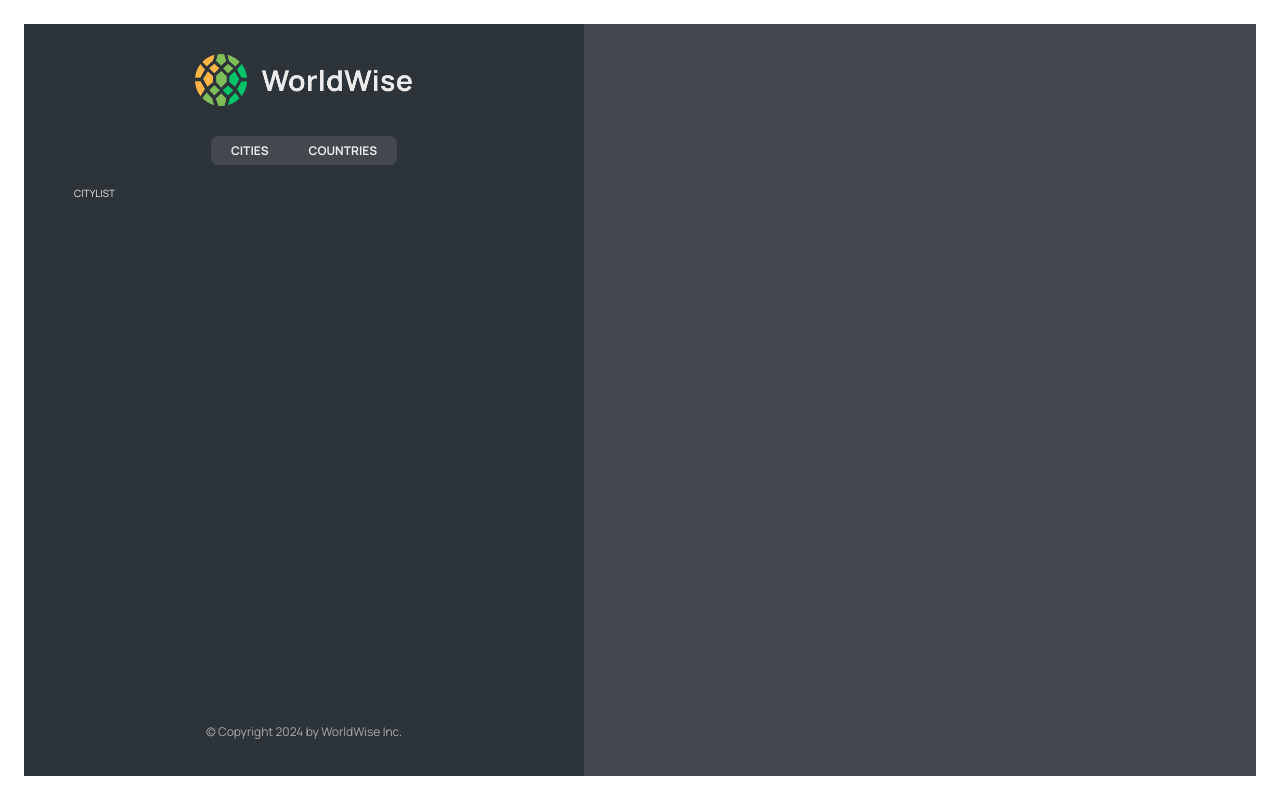
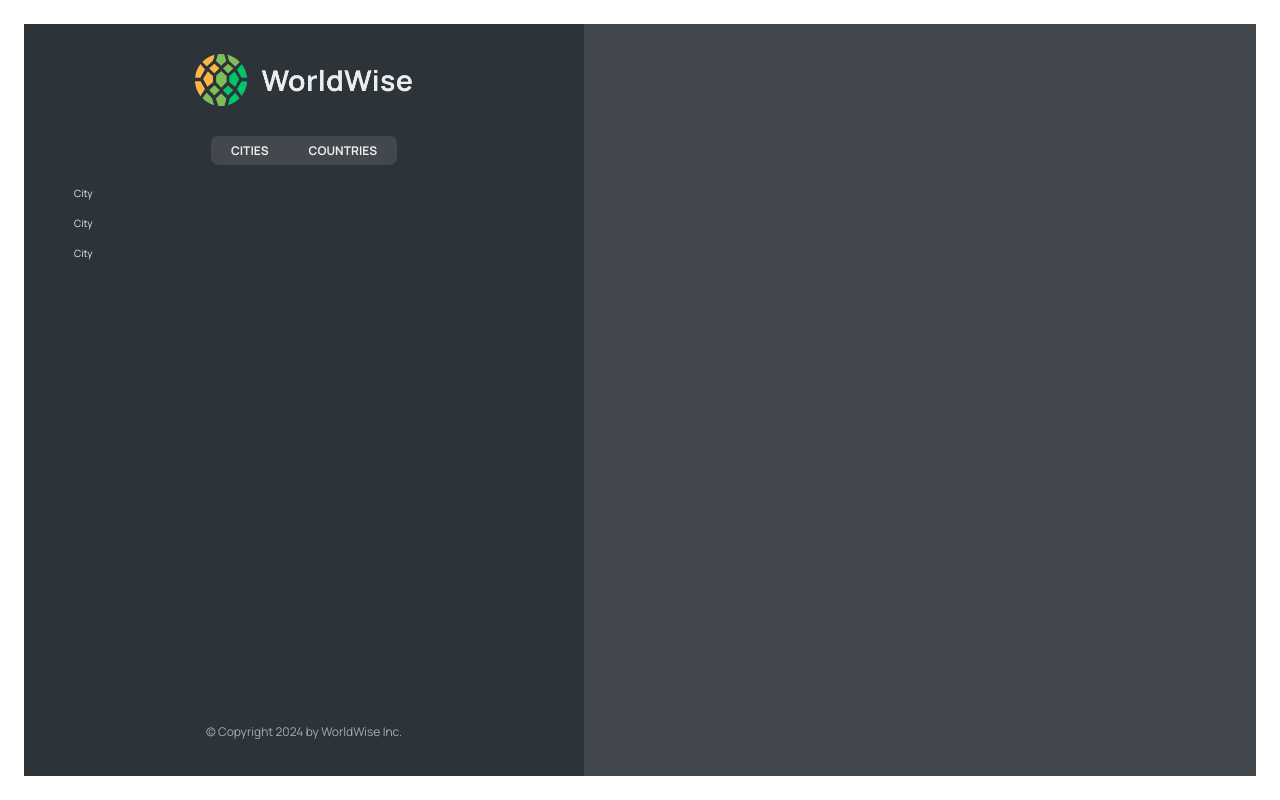
Before and after one commit to riddsep/world-wise, a React (Vite) app: page /app in a window 1280 px wide. Built offline with nearby package versions, Linux system fonts and the light colour scheme; data requests are answered from the project's data file.

Commit message:
fetching data from fake api

```diff
--- a/src/App.jsx
+++ b/src/App.jsx
@@ -6,8 +6,31 @@ import AppLayout from "./pages/AppLayout";
 import PageNotFound from "./pages/PageNotFound";
 import Login from "./pages/Login";
 import CityList from "./components/CityList";
+import { useEffect, useState } from "react";
 
+const BASE_URL = `http://localhost:8000`;
 function App() {
+  const [cities, setCities] = useState([]);
+  const [isLoading, setIsLoading] = useState(false);
+  console.log(cities);
+
+  useEffect(() => {
+    async function fetchCities() {
+      try {
+        setIsLoading(true);
+        const res = await fetch(`${BASE_URL}/cities`);
+        const data = await res.json();
+        setTimeout(() => {
+          setCities(data);
+          setIsLoading(false);
+        }, 500);
+      } catch {
+        alert("There was an error loading data...");
+      }
+    }
+    fetchCities();
+  }, []);
+
   return (
     <BrowserRouter>
       <Routes>
@@ -16,8 +39,14 @@ function App() {
         <Route path="pricing" element={<Pricing />} />
         <Route path="login" element={<Login />} />
         <Route path="app" element={<AppLayout />}>
-          <Route index element={<CityList />} />
-          <Route path="cities" element={<CityList />} />
+          <Route
+            index
+            element={<CityList isLoading={isLoading} cities={cities} />}
+          />
+          <Route
+            path="cities"
+            element={<CityList isLoading={isLoading} cities={cities} />}
+          />
           <Route path="countries" element={<p>Countries</p>} />
           <Route path="form" element={<p>form</p>} />
         </Route>
--- /dev/null
+++ b/src/components/CityItem.jsx
@@ -0,0 +1,5 @@
+function CityItem({ cities }) {
+  return <div>City</div>;
+}
+
+export default CityItem;
--- a/src/components/CityList.jsx
+++ b/src/components/CityList.jsx
@@ -1,6 +1,15 @@
 import styles from "./CityList.module.css";
-function CityList() {
-  return <ul className={styles.cityList}>CITYLIST</ul>;
+import CityItem from "./CityItem";
+import Spinner from "./Spinner";
+function CityList({ isLoading, cities }) {
+  if (isLoading) return <Spinner />;
+  return (
+    <ul className={styles.cityList}>
+      {cities.map((city) => (
+        <CityItem key={city.id} city={city} />
+      ))}
+    </ul>
+  );
 }
 
 export default CityList;
```
